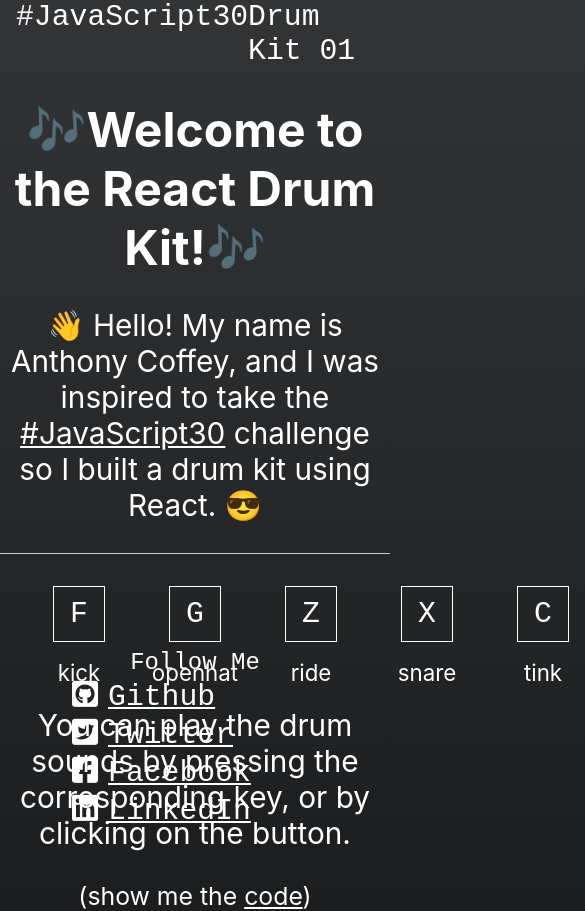
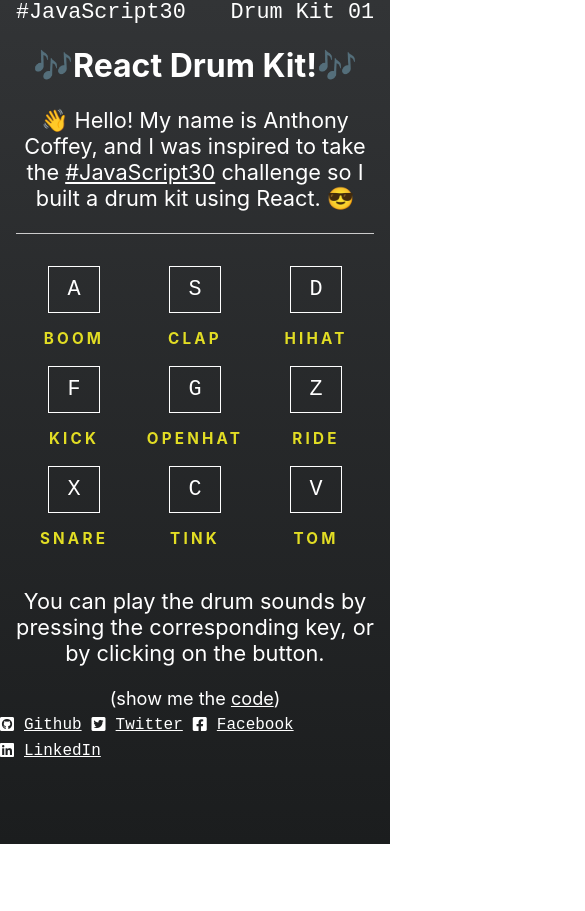
Before and after one commit to anthonycoffey/React-Drum-Kit, a React (Create React App) app: page / in a window 390 px wide. Shown: the top 911 px of the page, 585 px wide, since content can reach past the window. After the commit the page ends 844 px from the top, so only its background shows below. Built offline with nearby package versions, Linux system fonts and the light colour scheme.

Commit message:
made the drum kit responsive, added a few other styling changes

```diff
--- a/src/App.js
+++ b/src/App.js
@@ -10,7 +10,7 @@ class App extends React.Component {
     super(props);
 
     this.state = {
-      title: `Welcome to the React Drum Kit!`,
+      title: `React Drum Kit!`,
       hashtag: '#JavaScript30',
       project: 'Drum Kit 01',
       author: 'Anthony Coffey',
--- a/src/App.scss
+++ b/src/App.scss
@@ -27,6 +27,9 @@ body {
  */
 .App {
   font-size: 1.86rem;
+  @media (max-width: 768px){
+    font-size: 1.36rem;
+  }
   header {
     font-family: monospace;
     padding: 0 1rem;
@@ -48,9 +51,12 @@ body {
     text-align: center;
     color: #FFFFFF;
     min-height: 33vw;
-
+    padding: 0 1rem;
     h1 {
       font-size: 3rem;
+      @media (max-width: 768px){
+        font-size: 2rem;
+      }
       margin-bottom: 0;
     }
 
@@ -62,10 +68,14 @@ body {
 
     // keys / buttons
     .keys{
-      display: inline-flex;
+      display: flex;
+      flex-direction: row;
+      flex-wrap: wrap;
+      justify-content: space-between;
       .key-wrapper {
         margin: 0 0.5rem;
         min-width: 100px;
+        height: 100px;
         animation-duration: 0.2s;
         kbd.key{
           margin: 0 auto;
@@ -77,13 +87,17 @@ body {
           border: 1px solid;
           display: block;
           &.playing {
-            color: lawngreen;
-            border-color: lawngreen;
+            color: #e2dd24;
+            border-color: #e2dd24;
           }
         }
 
         .sound {
-          font-size: 75%;
+          color: #e2dd24;
+          font-size: 70%;
+          text-transform: uppercase;
+          font-weight: bold;
+          letter-spacing: 0.2rem;
           position: relative;
           top: 10px
         }
@@ -104,9 +118,13 @@ body {
   }
 
   footer {
-    position: absolute;
+    @media (min-width: 768px){
+      position: absolute;
+      bottom: 0;
+    }
+
     padding-bottom: 1rem;
-    bottom: 0;
+
     width: 100%;
     color: #FFFFFF;
     display: flex;
@@ -114,17 +132,24 @@ body {
     align-items: center;
 
       .follow-me {
+        @media (max-width: 767px){
+          display: none;
+        }
         font-size: 1.5rem;
         font-family: monospace;
       }
 
       ul {
+        padding: 0;
         margin: 0;
         li {
-          margin: 0 2rem;
+          @media (max-width: 767px){
+            font-size: 1rem;
+          }
+          margin: 0rem;
           display: inline-flex;
           a {
-            margin-left: 10px;
+            margin: 0 10px;
             font-family: monospace;
             display: flex;
             align-content: center;
```
